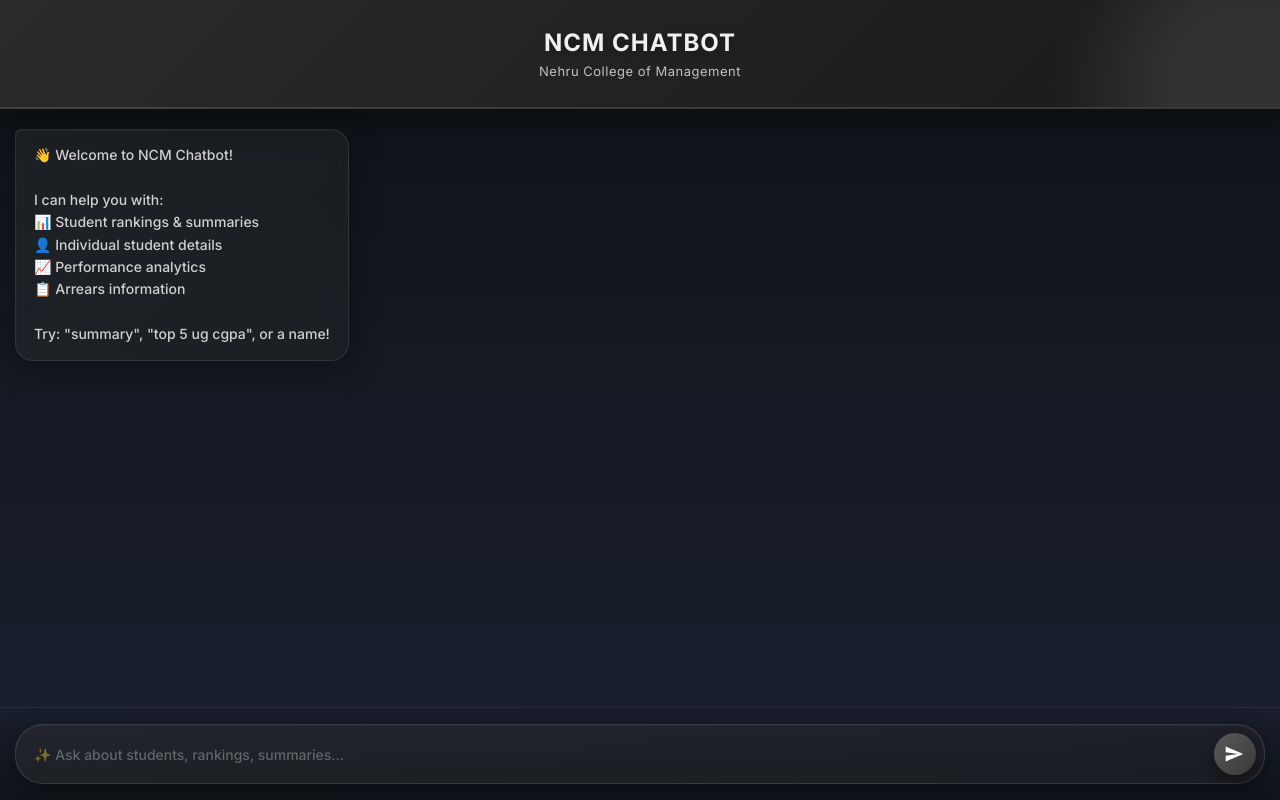
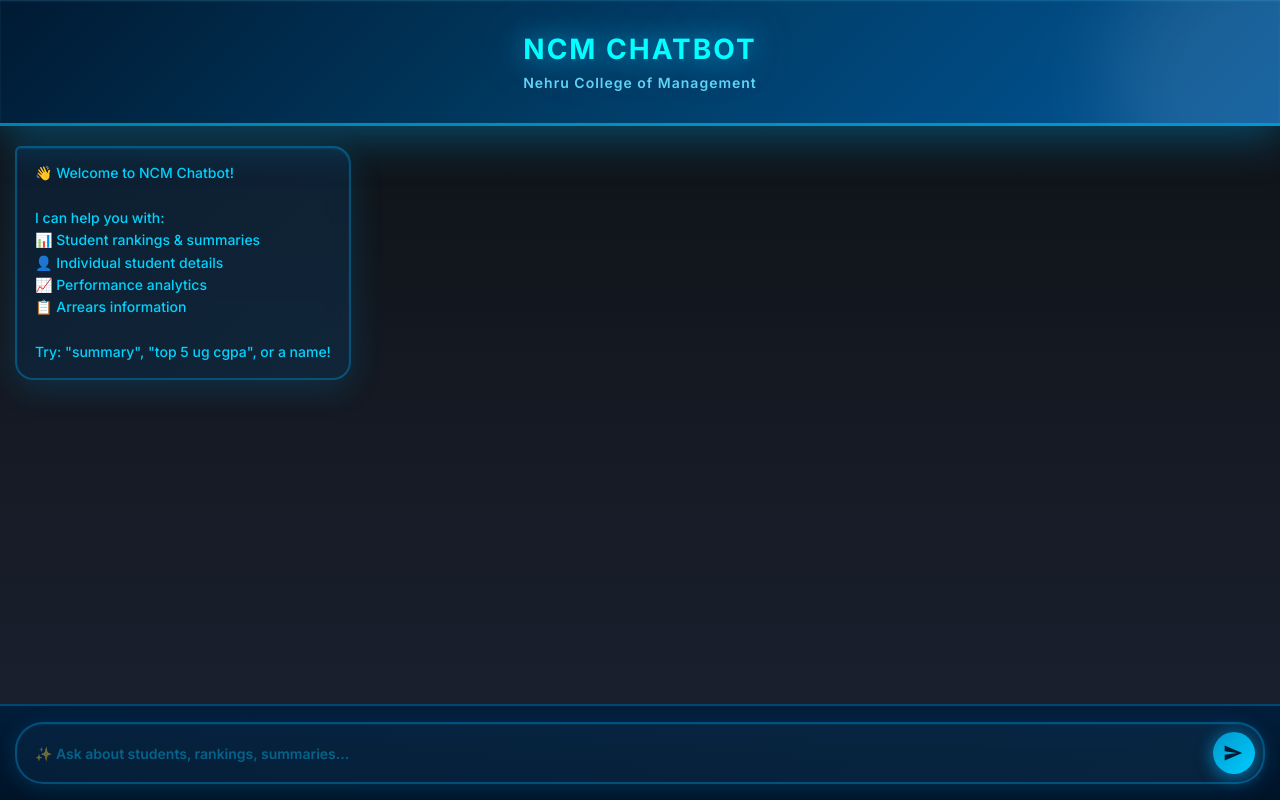
Before and after one commit to Akhi321/chatbot, a Flask app: page / in a window 1280 px wide. Run offline with Flask 3, Linux system fonts and the light colour scheme.

Commit message:
Apply modern blue/cyan theme: Larger charts, styled header with glow animation, enhanced visibility

```diff
--- a/static/script.js
+++ b/static/script.js
@@ -17,40 +17,48 @@ document.addEventListener("DOMContentLoaded", () => {
         if (charts && charts.length > 0) {
             charts.forEach((chartData, index) => {
                 const canvasContainer = document.createElement("div");
-                canvasContainer.style.marginTop = "20px";
-                canvasContainer.style.background = "linear-gradient(135deg, rgba(30, 30, 30, 0.8) 0%, rgba(40, 40, 40, 0.8) 100%)";
-                canvasContainer.style.padding = "20px";
-                canvasContainer.style.borderRadius = "14px";
+                canvasContainer.style.marginTop = "25px";
+                canvasContainer.style.background = "linear-gradient(135deg, rgba(15, 50, 80, 0.6) 0%, rgba(20, 70, 100, 0.6) 100%)";
+                canvasContainer.style.padding = "24px";
+                canvasContainer.style.borderRadius = "16px";
                 canvasContainer.style.width = "100%";
                 canvasContainer.style.maxWidth = "100%";
-                canvasContainer.style.border = "1px solid rgba(80, 80, 80, 0.5)";
-                canvasContainer.style.backdropFilter = "blur(10px)";
-                canvasContainer.style.animation = `slideInUp 0.5s ease-out ${index * 0.1}s forwards`;
+                canvasContainer.style.border = "2px solid rgba(0, 150, 220, 0.5)";
+                canvasContainer.style.backdropFilter = "blur(12px)";
+                canvasContainer.style.animation = `slideInUp 0.6s ease-out ${index * 0.12}s forwards`;
                 canvasContainer.style.opacity = "0";
+                canvasContainer.style.boxShadow = "0 8px 40px rgba(0, 150, 220, 0.2), inset 0 1px 3px rgba(100, 200, 255, 0.2)";
 
                 const titleDiv = document.createElement("div");
-                titleDiv.style.fontSize = "13px";
-                titleDiv.style.fontWeight = "700";
-                titleDiv.style.color = "#e8e8e8";
-                titleDiv.style.marginBottom = "16px";
+                titleDiv.style.fontSize = "14px";
+                titleDiv.style.fontWeight = "800";
+                titleDiv.style.color = "#00d4ff";
+                titleDiv.style.marginBottom = "18px";
                 titleDiv.style.textTransform = "uppercase";
-                titleDiv.style.letterSpacing = "1px";
-                titleDiv.style.borderBottom = "2px solid rgba(100, 100, 100, 0.6)";
-                titleDiv.style.paddingBottom = "8px";
+                titleDiv.style.letterSpacing = "1.5px";
+                titleDiv.style.borderBottom = "2px solid rgba(0, 200, 255, 0.4)";
+                titleDiv.style.paddingBottom = "10px";
+                titleDiv.style.textShadow = "0 0 10px rgba(0, 200, 255, 0.3)";
                 titleDiv.innerText = chartData.title;
                 canvasContainer.appendChild(titleDiv);
 
+                const canvasWrapper = document.createElement("div");
+                canvasWrapper.style.position = "relative";
+                canvasWrapper.style.height = "450px";
+                canvasWrapper.style.width = "100%";
+
                 const canvas = document.createElement("canvas");
-                canvas.style.maxHeight = "450px";
-                canvas.style.minHeight = "350px";
-                canvasContainer.appendChild(canvas);
+                canvasWrapper.appendChild(canvas);
+                canvasContainer.appendChild(canvasWrapper);
                 bubbleDiv.appendChild(canvasContainer);
 
-                const gradientColor = index % 3 === 0
-                    ? { bg: 'rgba(100, 100, 100, 0.8)', border: 'rgb(150, 150, 150)' }
-                    : index % 3 === 1
-                    ? { bg: 'rgba(80, 80, 80, 0.8)', border: 'rgb(130, 130, 130)' }
-                    : { bg: 'rgba(110, 110, 110, 0.8)', border: 'rgb(160, 160, 160)' };
+                const gradientColors = [
+                    { bg: 'rgba(0, 150, 220, 0.7)', border: 'rgb(0, 200, 255)' },
+                    { bg: 'rgba(0, 180, 240, 0.7)', border: 'rgb(50, 220, 255)' },
+                    { bg: 'rgba(0, 120, 200, 0.7)', border: 'rgb(0, 180, 220)' }
+                ];
+
+                const gradientColor = gradientColors[index % 3];
 
                 new Chart(canvas, {
                     type: 'bar',
@@ -61,10 +69,10 @@ document.addEventListener("DOMContentLoaded", () => {
                             data: chartData.data,
                             backgroundColor: gradientColor.bg,
                             borderColor: gradientColor.border,
-                            borderWidth: 2.5,
+                            borderWidth: 3,
                             borderRadius: 8,
                             hoverBackgroundColor: gradientColor.border,
-                            hoverBorderWidth: 3,
+                            hoverBorderWidth: 4,
                         }]
                     },
                     options: {
@@ -72,7 +80,7 @@ document.addEventListener("DOMContentLoaded", () => {
                         responsive: true,
                         maintainAspectRatio: false,
                         animation: {
-                            duration: 1000,
+                            duration: 1200,
                             easing: 'easeInOutQuart'
                         },
                         plugins: {
@@ -80,19 +88,20 @@ document.addEventListener("DOMContentLoaded", () => {
                                 display: true,
                                 position: 'top',
                                 labels: {
-                                    color: '#c0c0c0',
-                                    font: { size: 12, weight: '600' },
-                                    padding: 15,
+                                    color: '#00d4ff',
+                                    font: { size: 13, weight: '700' },
+                                    padding: 18,
                                     usePointStyle: true,
-                                    pointStyle: 'circle'
+                                    pointStyle: 'circle',
+                                    textShadow: '0 0 8px rgba(0, 200, 255, 0.3)'
                                 }
                             },
                             tooltip: {
-                                backgroundColor: 'rgba(20, 20, 20, 0.95)',
-                                padding: 14,
-                                cornerRadius: 8,
-                                titleFont: { size: 13, weight: 'bold' },
-                                bodyFont: { size: 12 },
+                                backgroundColor: 'rgba(10, 30, 50, 0.98)',
+                                padding: 16,
+                                cornerRadius: 10,
+                                titleFont: { size: 14, weight: 'bold' },
+                                bodyFont: { size: 13 },
                                 borderColor: gradientColor.border,
                                 borderWidth: 2,
                                 callbacks: {
@@ -106,13 +115,13 @@ document.addEventListener("DOMContentLoaded", () => {
                             y: {
                                 beginAtZero: true,
                                 grid: {
-                                    color: 'rgba(80, 80, 80, 0.3)',
+                                    color: 'rgba(0, 150, 220, 0.2)',
                                     drawBorder: false,
-                                    lineWidth: 1
+                                    lineWidth: 1.5
                                 },
                                 ticks: {
-                                    color: 'rgba(180, 180, 180, 0.8)',
-                                    font: { size: 11, weight: '500' }
+                                    color: 'rgba(0, 200, 255, 0.8)',
+                                    font: { size: 12, weight: '600' }
                                 }
                             },
                             x: {
@@ -121,8 +130,8 @@ document.addEventListener("DOMContentLoaded", () => {
                                     drawBorder: false
                                 },
                                 ticks: {
-                                    color: 'rgba(180, 180, 180, 0.8)',
-                                    font: { size: 11, weight: '500' }
+                                    color: 'rgba(0, 200, 255, 0.8)',
+                                    font: { size: 12, weight: '600' }
                                 }
                             }
                         }
--- a/static/style.css
+++ b/static/style.css
@@ -23,12 +23,12 @@ body {
 }
 
 .chat-header {
-    background: linear-gradient(135deg, #2a2a2a 0%, #1a1a1a 100%);
-    padding: 28px 20px;
+    background: linear-gradient(135deg, #001a33 0%, #003d66 50%, #005599 100%);
+    padding: 32px 24px;
     text-align: center;
-    border-bottom: 2px solid rgba(100, 100, 100, 0.4);
+    border-bottom: 3px solid rgba(0, 200, 255, 0.6);
     z-index: 10;
-    box-shadow: 0 8px 32px rgba(0, 0, 0, 0.4);
+    box-shadow: 0 12px 40px rgba(0, 150, 220, 0.4), inset 0 1px 2px rgba(100, 220, 255, 0.2);
     position: relative;
     overflow: hidden;
 }
@@ -46,23 +46,24 @@ body {
 }
 
 .chat-header h1 {
-    color: #f0f0f0;
-    font-size: 24px;
-    font-weight: 800;
-    letter-spacing: 1px;
-    margin-bottom: 6px;
+    color: #00ffff;
+    font-size: 28px;
+    font-weight: 900;
+    letter-spacing: 2px;
+    margin-bottom: 8px;
     position: relative;
     z-index: 2;
-    text-shadow: 0 2px 10px rgba(0, 0, 0, 0.3);
+    text-shadow: 0 0 20px rgba(0, 200, 255, 0.6), 0 0 40px rgba(0, 150, 220, 0.3);
+    animation: glow 2s ease-in-out infinite;
 }
 
 .chat-header h2 {
-    color: rgba(220, 220, 220, 0.85);
-    font-size: 13px;
-    font-weight: 400;
+    color: rgba(100, 220, 255, 0.95);
+    font-size: 14px;
+    font-weight: 600;
     position: relative;
     z-index: 2;
-    letter-spacing: 0.5px;
+    letter-spacing: 1px;
 }
 
 .chat-area {
@@ -79,12 +80,12 @@ body {
     width: 8px;
 }
 .chat-area::-webkit-scrollbar-track {
-    background: rgba(50, 50, 50, 0.3);
+    background: rgba(0, 50, 100, 0.2);
 }
 .chat-area::-webkit-scrollbar-thumb {
-    background: linear-gradient(180deg, #606060, #808080);
+    background: linear-gradient(180deg, #0099cc, #00ddff);
     border-radius: 10px;
-    box-shadow: 0 0 10px rgba(100, 100, 100, 0.3);
+    box-shadow: 0 0 15px rgba(0, 200, 255, 0.5);
 }
 
 .message {
@@ -113,19 +114,19 @@ body {
 }
 
 .message.bot .bubble {
-    background: linear-gradient(135deg, rgba(50, 50, 50, 0.4) 0%, rgba(40, 40, 40, 0.4) 100%);
-    border: 1px solid rgba(100, 100, 100, 0.3);
+    background: linear-gradient(135deg, rgba(10, 40, 70, 0.5) 0%, rgba(15, 50, 80, 0.5) 100%);
+    border: 2px solid rgba(0, 150, 220, 0.4);
     border-top-left-radius: 6px;
-    box-shadow: 0 8px 32px rgba(0, 0, 0, 0.3), inset 0 1px 2px rgba(255, 255, 255, 0.05);
-    color: #d0d0d0;
+    box-shadow: 0 8px 32px rgba(0, 150, 220, 0.2), inset 0 1px 2px rgba(0, 200, 255, 0.15);
+    color: #00d4ff;
 }
 
 .message.user .bubble {
-    background: linear-gradient(135deg, #3a3a3a 0%, #2a2a2a 100%);
+    background: linear-gradient(135deg, rgba(0, 100, 180, 0.6) 0%, rgba(0, 150, 220, 0.5) 100%);
     border-top-right-radius: 6px;
-    box-shadow: 0 8px 32px rgba(0, 0, 0, 0.4), inset 0 1px 2px rgba(255, 255, 255, 0.1);
+    box-shadow: 0 8px 32px rgba(0, 150, 220, 0.3), inset 0 1px 2px rgba(100, 220, 255, 0.2);
     color: #ffffff;
-    border: 1px solid rgba(100, 100, 100, 0.4);
+    border: 2px solid rgba(0, 200, 255, 0.6);
 }
 
 .loading-dots {
@@ -136,10 +137,10 @@ body {
 .dot {
     width: 8px;
     height: 8px;
-    background: linear-gradient(135deg, #707070, #909090);
+    background: linear-gradient(135deg, #0099cc, #00ddff);
     border-radius: 50%;
     animation: bounce 1.4s infinite ease-in-out both;
-    box-shadow: 0 2px 8px rgba(100, 100, 100, 0.3);
+    box-shadow: 0 2px 12px rgba(0, 200, 255, 0.6);
 }
 .dot:nth-child(1) { animation-delay: -0.32s; }
 .dot:nth-child(2) { animation-delay: -0.16s; }
@@ -159,28 +160,33 @@ body {
     to { opacity: 1; transform: translateY(0); }
 }
 
+@keyframes glow {
+    0%, 100% { text-shadow: 0 0 20px rgba(0, 200, 255, 0.6), 0 0 40px rgba(0, 150, 220, 0.3); }
+    50% { text-shadow: 0 0 30px rgba(0, 200, 255, 0.8), 0 0 60px rgba(0, 150, 220, 0.5); }
+}
+
 .chat-input-area {
-    background: linear-gradient(180deg, rgba(26, 31, 46, 0.95) 0%, rgba(15, 20, 25, 0.98) 100%);
+    background: linear-gradient(180deg, rgba(0, 30, 60, 0.95) 0%, rgba(0, 20, 40, 0.98) 100%);
     padding: 16px 15px;
-    border-top: 1px solid rgba(100, 100, 100, 0.3);
+    border-top: 2px solid rgba(0, 150, 220, 0.4);
     backdrop-filter: blur(10px);
 }
 
 .input-form {
     display: flex;
     gap: 10px;
-    background: linear-gradient(135deg, rgba(50, 50, 50, 0.4) 0%, rgba(40, 40, 40, 0.4) 100%);
+    background: linear-gradient(135deg, rgba(10, 40, 70, 0.5) 0%, rgba(15, 50, 80, 0.5) 100%);
     border-radius: 28px;
     padding: 8px 8px 8px 18px;
-    border: 1.5px solid rgba(100, 100, 100, 0.4);
-    box-shadow: 0 4px 20px rgba(0, 0, 0, 0.3), inset 0 1px 2px rgba(255, 255, 255, 0.05);
+    border: 2px solid rgba(0, 150, 220, 0.4);
+    box-shadow: 0 4px 20px rgba(0, 150, 220, 0.2), inset 0 1px 2px rgba(0, 200, 255, 0.1);
     transition: all 0.3s ease;
 }
 
 .input-form:focus-within {
-    border-color: rgba(130, 130, 130, 0.7);
-    box-shadow: 0 8px 32px rgba(100, 100, 100, 0.25), inset 0 1px 2px rgba(255, 255, 255, 0.1);
-    background: linear-gradient(135deg, rgba(60, 60, 60, 0.5) 0%, rgba(50, 50, 50, 0.5) 100%);
+    border-color: rgba(0, 200, 255, 0.8);
+    box-shadow: 0 8px 32px rgba(0, 150, 220, 0.35), inset 0 1px 2px rgba(100, 220, 255, 0.15);
+    background: linear-gradient(135deg, rgba(15, 50, 85, 0.6) 0%, rgba(20, 70, 100, 0.6) 100%);
 }
 
 .input-form input {
@@ -188,19 +194,19 @@ body {
     background: transparent;
     border: none;
     outline: none;
-    color: #e8e8e8;
+    color: #00d4ff;
     font-size: 14px;
     font-family: 'Inter', sans-serif;
-    font-weight: 500;
+    font-weight: 600;
 }
 
 .input-form input::placeholder {
-    color: rgba(200, 200, 200, 0.4);
+    color: rgba(0, 200, 255, 0.4);
 }
 
 .input-form button {
-    background: linear-gradient(135deg, #5a5a5a 0%, #3a3a3a 100%);
-    color: #ffffff;
+    background: linear-gradient(135deg, #0099cc 0%, #00ccff 100%);
+    color: #001a33;
     border: none;
     width: 42px;
     height: 42px;
@@ -210,14 +216,15 @@ body {
     align-items: center;
     cursor: pointer;
     transition: all 0.3s cubic-bezier(0.34, 1.56, 0.64, 1);
-    box-shadow: 0 4px 15px rgba(0, 0, 0, 0.4);
+    box-shadow: 0 4px 15px rgba(0, 150, 220, 0.5), 0 0 20px rgba(0, 200, 255, 0.3);
     flex-shrink: 0;
+    font-weight: 700;
 }
 
 .input-form button:hover {
-    transform: scale(1.08) translateY(-2px);
-    background: linear-gradient(135deg, #6a6a6a 0%, #4a4a4a 100%);
-    box-shadow: 0 8px 25px rgba(0, 0, 0, 0.5);
+    transform: scale(1.12) translateY(-3px);
+    background: linear-gradient(135deg, #00ddff 0%, #00ffff 100%);
+    box-shadow: 0 8px 30px rgba(0, 200, 255, 0.6), 0 0 30px rgba(0, 220, 255, 0.4);
 }
 
 .input-form button:active {
```
